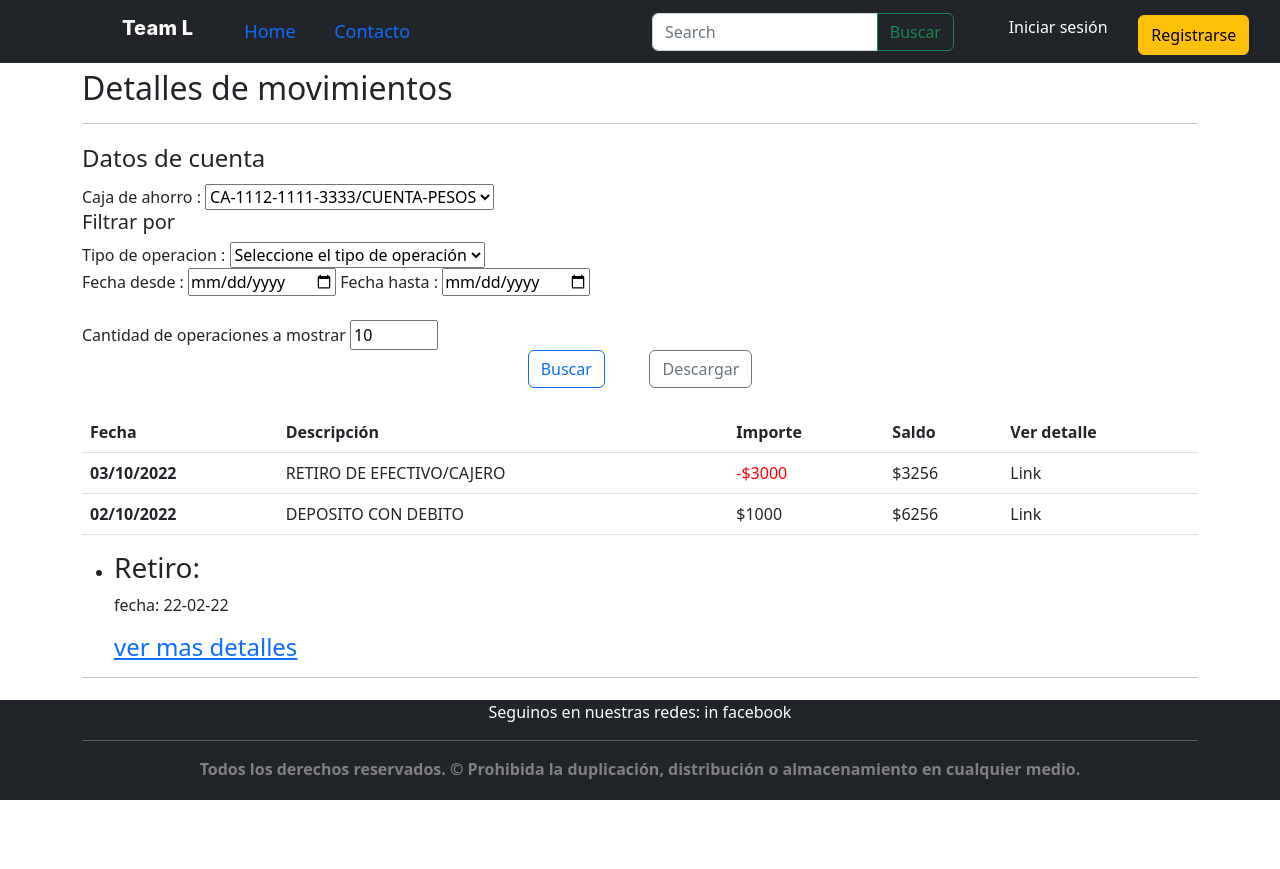
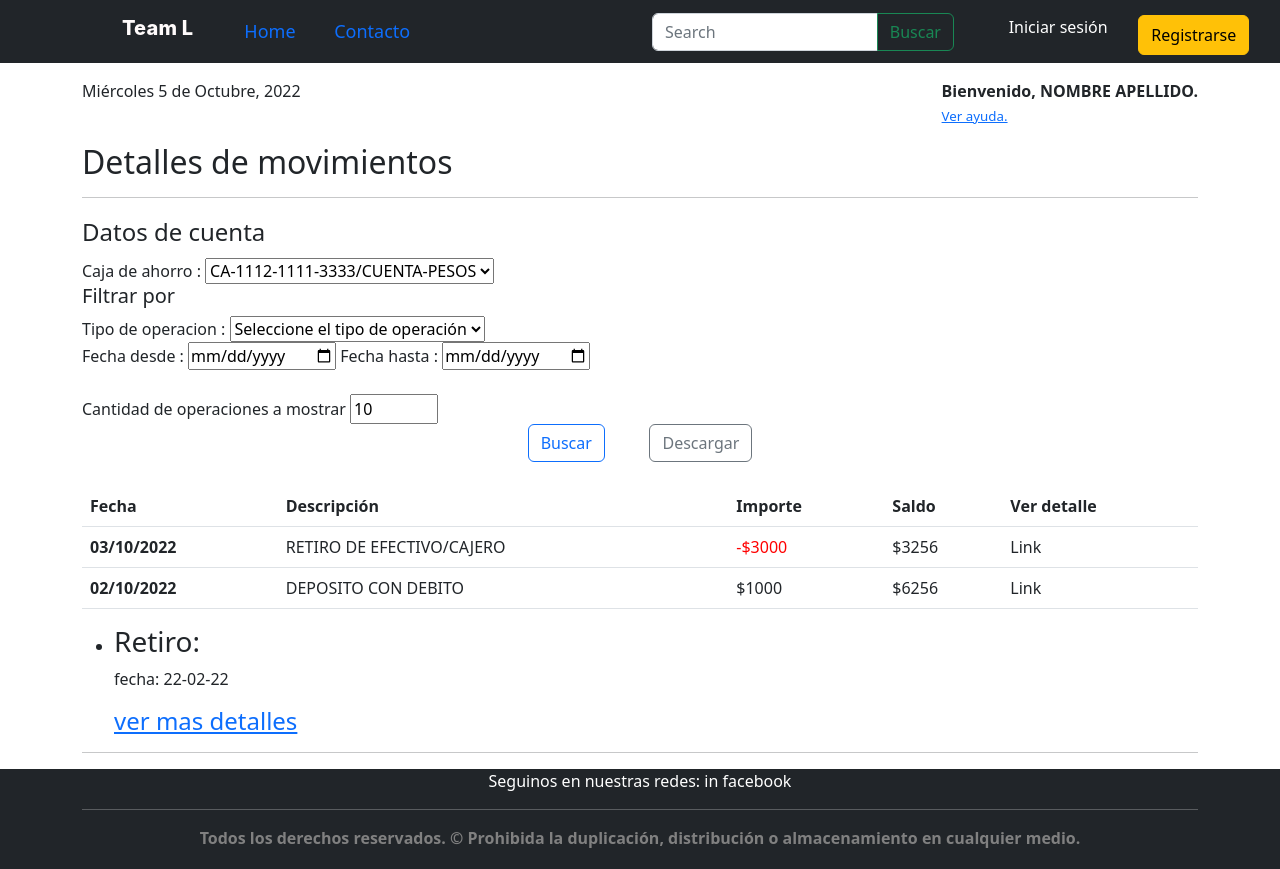
Before and after one commit to FrancoGual/UltimosMovimientos, a plain HTML site: page index.html in a window 1280 px wide. Before the commit the page ends 800 px from the top, so only its background shows below. Drawn offline with nearby package versions, Linux system fonts and the light colour scheme.

Commit message:
fixed section margin. modal shows for both rows.

```diff
--- a/index.html
+++ b/index.html
@@ -52,8 +52,21 @@
           <button type="button" class="btn btn-warning">Registrarse</button>
         </div>
       </nav>
-      <div class="container mt-auto">
+      <div class="container mt-3 d-flex flex-column">
         <!--<header><h1>page header section</h1></header>-->
+
+        <header>
+          <p style="float: right">
+            <span style="font-weight: 550"
+              >Bienvenido, NOMBRE APELLIDO. <br
+            /></span>
+
+            <span style="font-size: smaller"
+              ><a href="README.md">Ver ayuda.</a></span
+            >
+          </p>
+          <p style="float: left">Miércoles 5 de Octubre, 2022</p>
+        </header>
 
         <section>
           <h2>Detalles de movimientos</h2>
@@ -121,7 +134,7 @@
               </tr>
             </thead>
             <tbody>
-              <tr>
+              <tr data-toggle="modal" data-target="#exampleModal">
                 <th scope="row">03/10/2022</th>
                 <td>RETIRO DE EFECTIVO/CAJERO</td>
                 <td style="color: red">-$3000</td>
```
